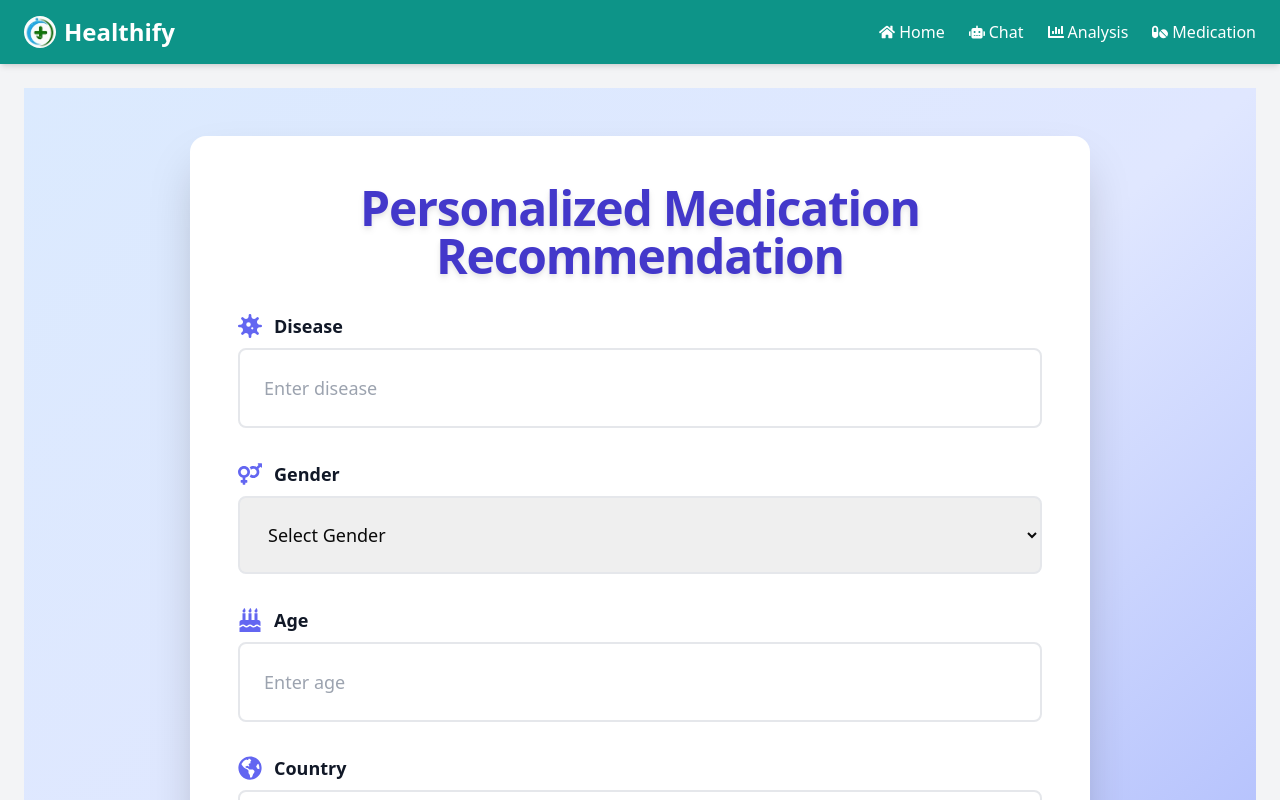
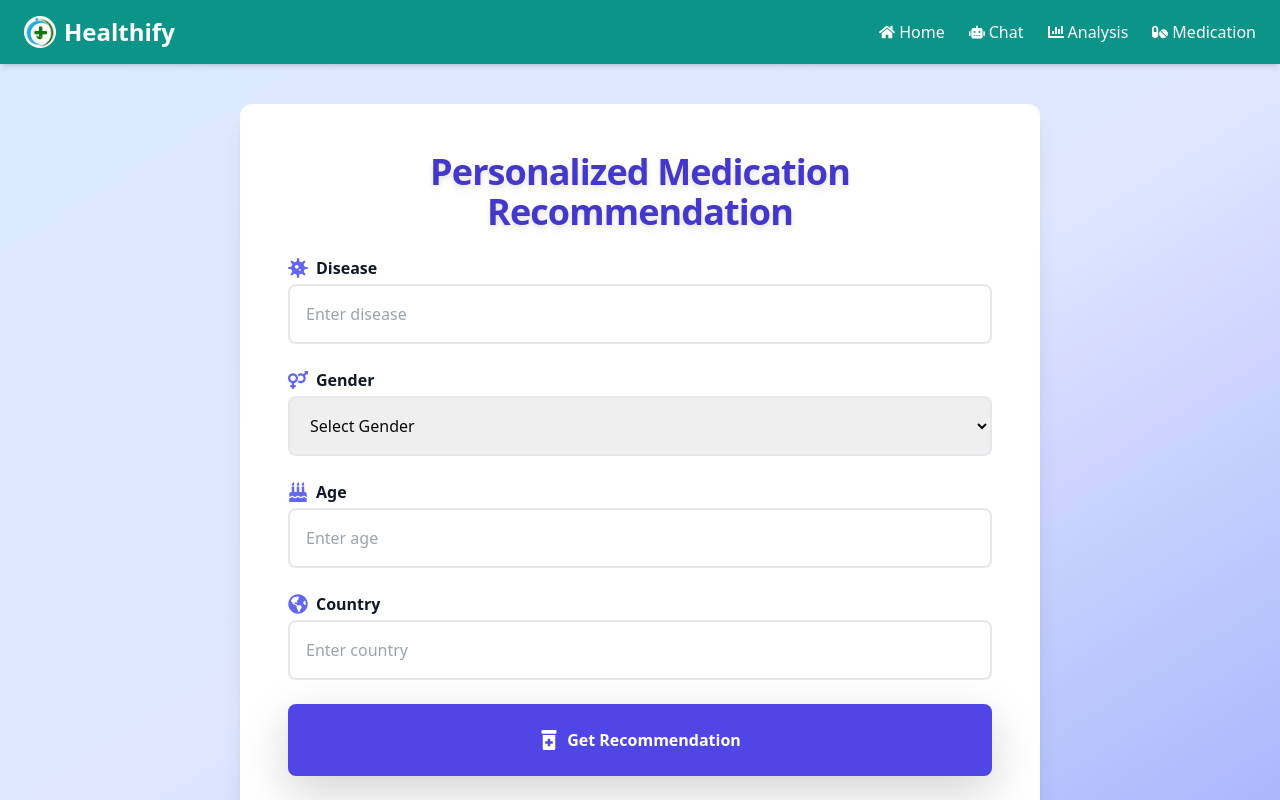
Before and after one commit to RA-L-PH/healtify, a React (Vite) app: page /medication in a window 1280 px wide. Shown: the top 800 px of the page. Built offline with nearby package versions, Linux system fonts and the light colour scheme.

Commit message:
ui, icons added

```diff
--- a/src/App.jsx
+++ b/src/App.jsx
@@ -4,6 +4,7 @@ import Home from "./components/pages/Home";
 import Chatbot from "./components/pages/Chatbot";
 import HealthAnalysis from "./components/pages/HealthAnalysis";
 import Medication from "./components/pages/Medication";
+
 
 function App() {
   return (
@@ -32,7 +33,9 @@ function App() {
         </nav>
       </header>
 
-      <main className="container mx-auto flex-grow p-4">
+      <main className="flex-grow">
+
+
         <Routes>
           <Route path="/" element={<Home />} />
           <Route path="/chatbot" element={<Chatbot />} />
--- a/src/components/pages/Medication.jsx
+++ b/src/components/pages/Medication.jsx
@@ -34,14 +34,14 @@ function App() {
 
   return (
     <div className="flex flex-col items-center justify-center min-h-screen bg-gradient-to-br from-blue-100 via-indigo-100 to-indigo-300">
-      <div className="w-[900px] max-w-5xl mx-auto my-5 p-6 sm:p-8 md:p-12 bg-white rounded-2xl shadow-2xl">
-        <h1 className="text-5xl font-extrabold text-center mb-8 text-indigo-700 tracking-tight drop-shadow-md">
+      <div className="w-[800px] max-w-4xl mx-auto my-4 p-5 sm:p-6 md:p-8 bg-white rounded-xl shadow-xl">
+        <h1 className="text-4xl font-extrabold text-center mb-6 text-indigo-700 tracking-tight drop-shadow-md">
           Personalized Medication Recommendation
         </h1>
-        <form onSubmit={handleSubmit} className="flex flex-col space-y-8">
-          <div className="flex flex-col space-y-2">
-            <label htmlFor="disease" className="text-lg font-semibold text-gray-900 flex items-center">
-              <FaVirus className="mr-3 text-indigo-500 text-2xl" /> Disease
+        <form onSubmit={handleSubmit} className="flex flex-col space-y-6">
+          <div className="flex flex-col space-y-1">
+            <label htmlFor="disease" className="text-base font-semibold text-gray-900 flex items-center">
+              <FaVirus className="mr-2 text-indigo-500 text-xl" /> Disease
             </label>
             <input
               id="disease"
@@ -49,18 +49,18 @@ function App() {
               value={disease}
               onChange={(e) => setDisease(e.target.value)}
               placeholder="Enter disease"
-              className="p-4 border-2 border-gray-200 rounded-lg focus:ring-4 focus:ring-indigo-400 focus:border-indigo-400 text-lg transition duration-300 ease-in-out"
+              className="p-3 border-2 border-gray-200 rounded-lg focus:ring-3 focus:ring-indigo-400 focus:border-indigo-400 text-base transition duration-300 ease-in-out"
             />
           </div>
-          <div className="flex flex-col space-y-2">
-            <label htmlFor="gender" className="text-lg font-semibold text-gray-900 flex items-center">
-              <FaVenusMars className="mr-3 text-indigo-500 text-2xl" /> Gender
+          <div className="flex flex-col space-y-1">
+            <label htmlFor="gender" className="text-base font-semibold text-gray-900 flex items-center">
+              <FaVenusMars className="mr-2 text-indigo-500 text-xl" /> Gender
             </label>
             <select
               id="gender"
               value={gender}
               onChange={(e) => setGender(e.target.value)}
-              className="p-4 border-2 border-gray-200 rounded-lg focus:ring-4 focus:ring-indigo-400 focus:border-indigo-400 text-lg transition duration-300 ease-in-out"
+              className="p-3 border-2 border-gray-200 rounded-lg focus:ring-3 focus:ring-indigo-400 focus:border-indigo-400 text-base transition duration-300 ease-in-out"
             >
               <option value="">Select Gender</option>
               <option value="Male">Male</option>
@@ -68,9 +68,9 @@ function App() {
               <option value="Other">Other</option>
             </select>
           </div>
-          <div className="flex flex-col space-y-2">
-            <label htmlFor="age" className="text-lg font-semibold text-gray-900 flex items-center">
-              <FaBirthdayCake className="mr-3 text-indigo-500 text-2xl" /> Age
+          <div className="flex flex-col space-y-1">
+            <label htmlFor="age" className="text-base font-semibold text-gray-900 flex items-center">
+              <FaBirthdayCake className="mr-2 text-indigo-500 text-xl" /> Age
             </label>
             <input
               id="age"
@@ -78,12 +78,12 @@ function App() {
               value={age}
               onChange={(e) => setAge(e.target.value)}
               placeholder="Enter age"
-              className="p-4 border-2 border-gray-200 rounded-lg focus:ring-4 focus:ring-indigo-400 focus:border-indigo-400 text-lg transition duration-300 ease-in-out"
+              className="p-3 border-2 border-gray-200 rounded-lg focus:ring-3 focus:ring-indigo-400 focus:border-indigo-400 text-base transition duration-300 ease-in-out"
             />
           </div>
-          <div className="flex flex-col space-y-2">
-            <label htmlFor="country" className="text-lg font-semibold text-gray-900 flex items-center">
-              <FaGlobeAmericas className="mr-3 text-indigo-500 text-2xl" /> Country
+          <div className="flex flex-col space-y-1">
+            <label htmlFor="country" className="text-base font-semibold text-gray-900 flex items-center">
+              <FaGlobeAmericas className="mr-2 text-indigo-500 text-xl" /> Country
             </label>
             <input
               id="country"
@@ -91,23 +91,23 @@ function App() {
               value={country}
               onChange={(e) => setCountry(e.target.value)}
               placeholder="Enter country"
-              className="p-4 border-2 border-gray-200 rounded-lg focus:ring-4 focus:ring-indigo-400 focus:border-indigo-400 text-lg transition duration-300 ease-in-out"
+              className="p-3 border-2 border-gray-200 rounded-lg focus:ring-3 focus:ring-indigo-400 focus:border-indigo-400 text-base transition duration-300 ease-in-out"
             />
           </div>
           <button
             type="submit"
-            className="p-5 bg-indigo-600 text-white rounded-lg hover:bg-indigo-700 transition duration-300 ease-in-out font-bold shadow-lg flex items-center justify-center transform hover:scale-105"
+            className="p-4 bg-indigo-600 text-white rounded-lg hover:bg-indigo-700 transition duration-300 ease-in-out font-bold shadow-lg flex items-center justify-center transform hover:scale-105"
           >
-            <FaPrescriptionBottleAlt className="mr-3 text-2xl" /> Get Recommendation
+            <FaPrescriptionBottleAlt className="mr-2 text-xl" /> Get Recommendation
           </button>
         </form>
         {loading ? (
-          <div className="mt-10 flex justify-center items-center">
-            <div className="animate-spin rounded-full h-16 w-16 border-t-4 border-b-4 border-indigo-600"></div>
+          <div className="mt-8 flex justify-center items-center">
+            <div className="animate-spin rounded-full h-12 w-12 border-t-4 border-b-4 border-indigo-600"></div>
           </div>
         ) : apiData ? (
           <div
-            className="mt-10 p-8 border-2 border-indigo-300 rounded-xl bg-white shadow-xl"
+            className="mt-8 p-6 border-2 border-indigo-300 rounded-xl bg-white shadow-lg"
             dangerouslySetInnerHTML={{ __html: apiData.replace(/|/g, '') }}
           />
         ) : null}
```
Also changed, not shown: src/components/pages/HealthAnalysis.jsx (+20 -26 lines), src/components/pages/Home.jsx (+42 -21 lines).
